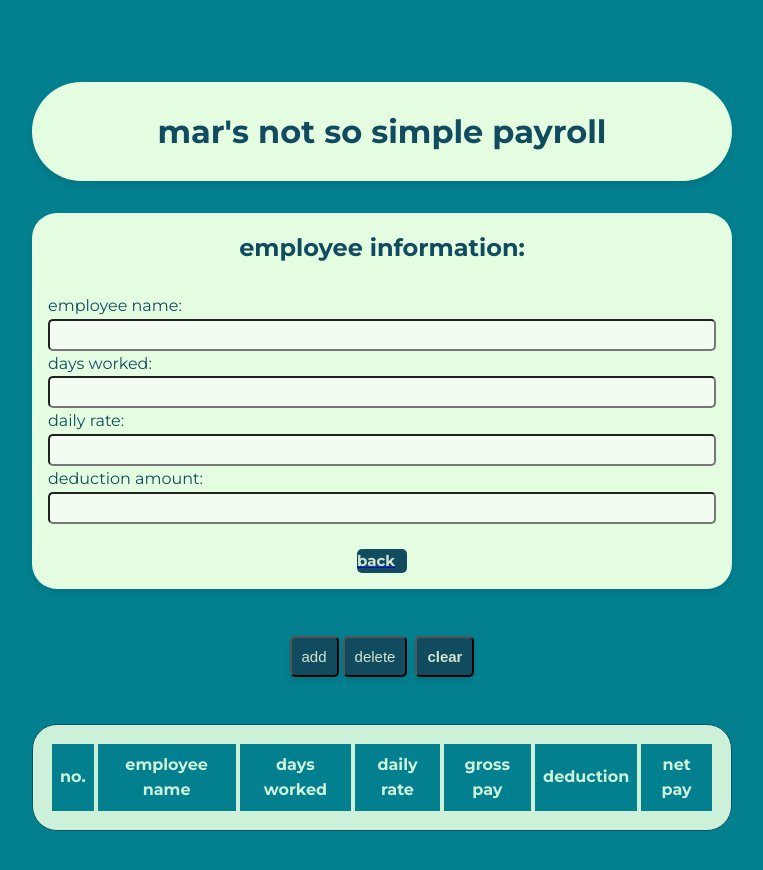
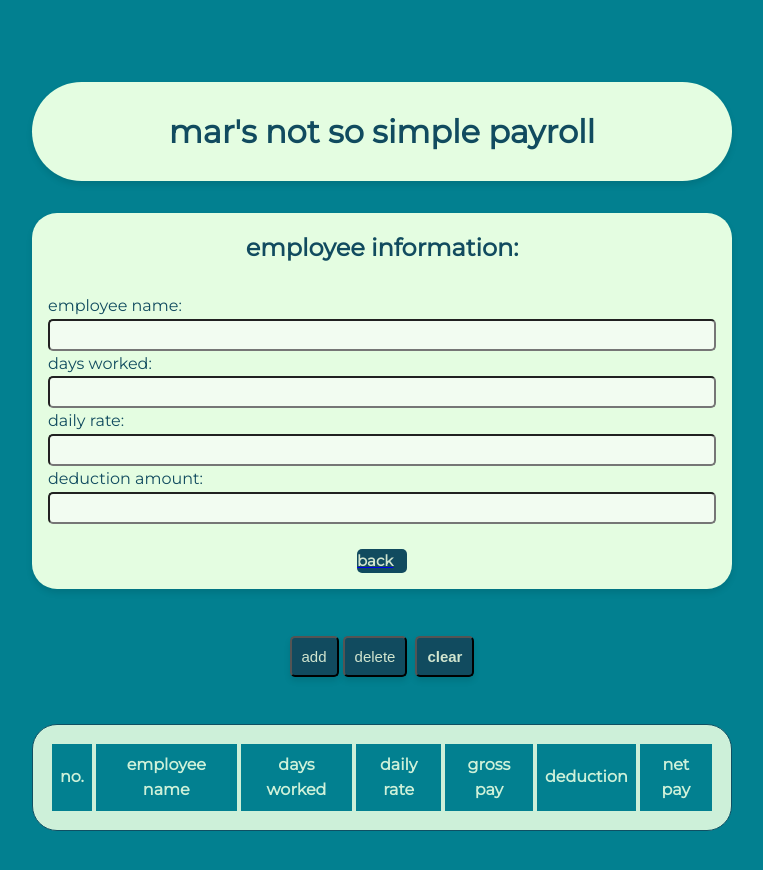
Before and after one commit to marb-barb/marb-barb.github.io, a plain HTML site: page simple-payroll.html in a window 1280 px wide. Shown: the whole page, without its empty margins (258-1021 px from the left). Drawn offline with Linux system fonts and the light colour scheme.

Commit message:
font fix?

```diff
--- a/style.css
+++ b/style.css
@@ -4,9 +4,10 @@
     box-sizing: border-box;
 }
 @font-face {
-  font-family: 'Montserrat';
-  src: url('https://github.com/marb-barb/marb-barb.github.io/blob/main/font/Montserrat-Italic-VariableFont_wght.ttf') format('truetype');
-  src: url('https://github.com/marb-barb/marb-barb.github.io/blob/main/font/Montserrat-VariableFont_wght.ttf') format('truetype');
+font-family: 'Montserrat';
+src: url('font/Montserrat-VariableFont_wght.ttf') format('truetype');
+font-weight: normal;
+font-style: normal;
 }
 
 input[type="number"]::-webkit-outer-spin-button,
```
